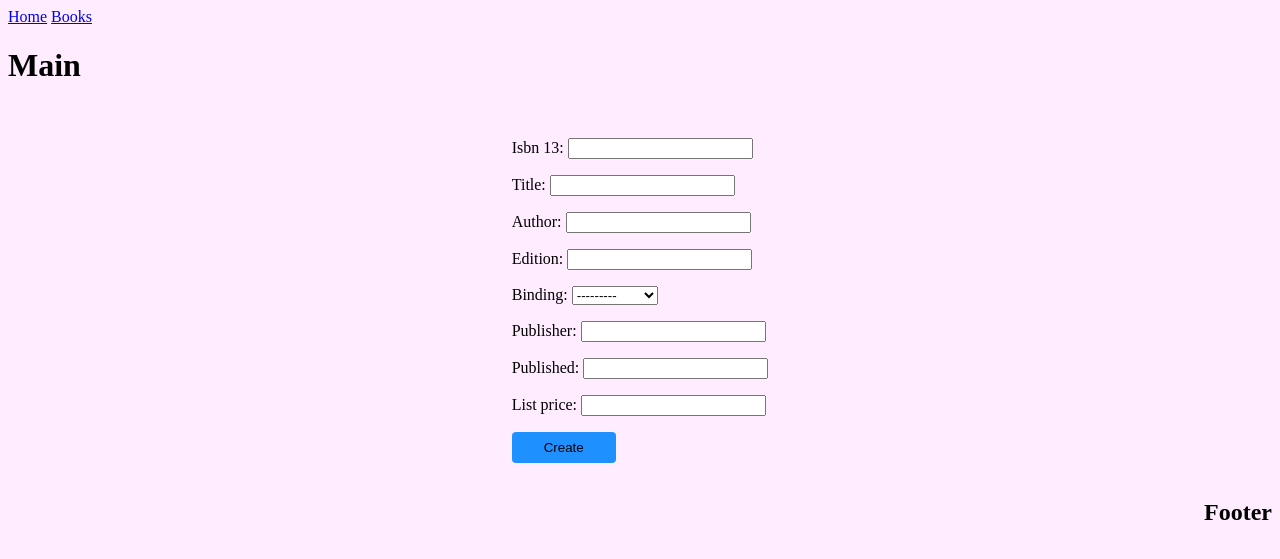
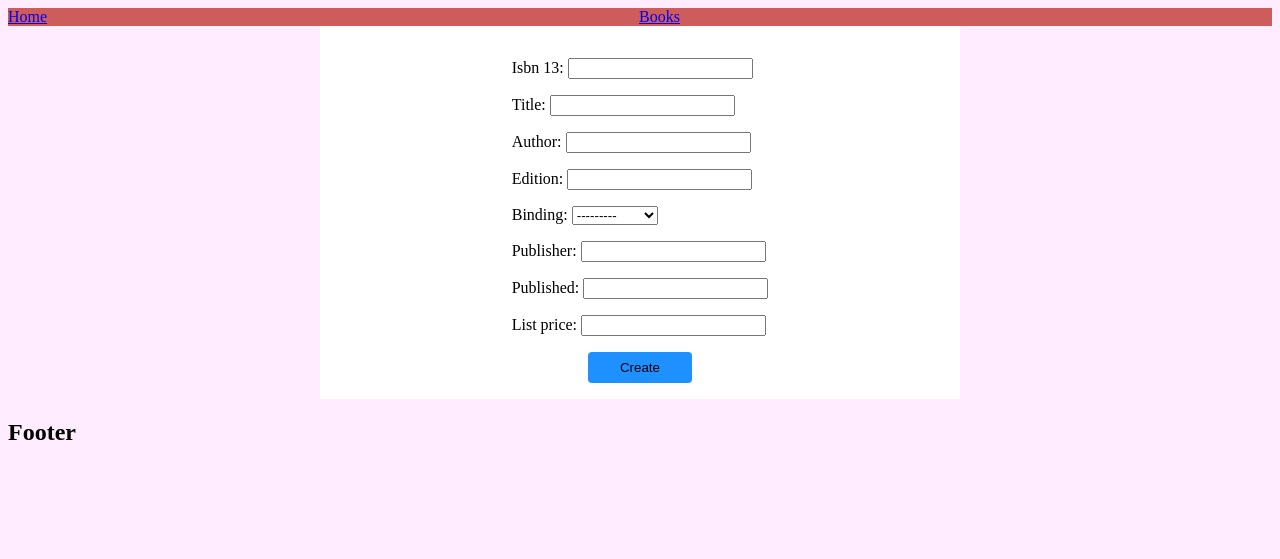
Before and after one commit to jonguz6/BookMoth, a Django app: page /library/book-create/ in a window 1280 px wide. Shown: the top 559 px of the page. Run offline with Django 3.2, Linux system fonts and the light colour scheme.

Commit message:
css fixed

```diff
--- a/LibraryProject/settings.py
+++ b/LibraryProject/settings.py
@@ -127,3 +127,6 @@ USE_TZ = True
 # https://docs.djangoproject.com/en/3.1/howto/static-files/
 
 STATIC_URL = '/static/'
+STATICFILES_DIRS = [
+    BASE_DIR / "static",
+]
--- a/library/templates/book_base.html
+++ b/library/templates/book_base.html
@@ -4,17 +4,17 @@
 <head>
     <meta charset="UTF-8">
     <title>Book Base HTML</title>
-    <link rel="stylesheet" href="/static/style.css" class="style">
+    <link rel="stylesheet" href="{% static 'style.css' %}">
+    <link rel="shortcut icon" type="image.png" href="{% static 'favicon.ico' %}">
 </head>
 <body>
 <nav>
     {% include 'navbar.html' %}
 </nav>
 <main>
-    <h1>Main</h1>
     <div class="content">
-    {% block content %}
-    {% endblock %}
+        {% block content %}
+        {% endblock %}
     </div>
 
 </main>
--- a/library/templates/navbar.html
+++ b/library/templates/navbar.html
@@ -1,4 +1,4 @@
-<div class="container">
+<div class="navbar">
     <a href="{% url 'library:index' %}" class="navbar navbar-link">Home</a>
     <a href="{% url 'library:book-list' %}" class="navbar navbar-link">Books</a>
 </div>
--- a/static/style.css
+++ b/static/style.css
@@ -1,13 +1,23 @@
 body {
     background-color: rgba(255, 220, 255,0.5);
+    font-family: "Source Code Pro", "sans-serif";
+}
+
+div.navbar {
+    display:flex;
+    max-height: 3rem;
+    background-color: indianred ;
+}
+
+div.navbar * {
+    flex: 1 1 auto;
 }
 
 :is(h1, h2, h3, ul) {
     font-weight: bold;
 }
 
-h1.class-name {
-    text-align: left;
+h
 }
 
 h2 {
@@ -19,6 +29,7 @@ div.content {
     margin: auto;
     display: flex;
     flex-direction: column;
+    background-color: white;
 }
 
 div.content > *:not(h3, ul),
@@ -27,18 +38,12 @@ div.content :is(div.button) {
     padding: 1rem 2rem;
 }
 
-div.jumbotron {
-    margin: 4em auto;
-    max-width: 40em;
-    background-color: rgba(255, 250, 255, 1);
-    border-radius: 0.25rem;
-}
 
-div.button {
+div.buttons {
     display: flex;
 }
 
-div.button * {
+div.buttons * {
     flex: 0 0 auto;
 }
 
@@ -49,10 +54,6 @@ input.button {
     border-radius: 0.25rem;
 }
 
-a.nav-link {
-    border: 0.125rem dotted white;
-    text-align: center;
-}
 
 .button-delete {
     background-color: darkred;
```
